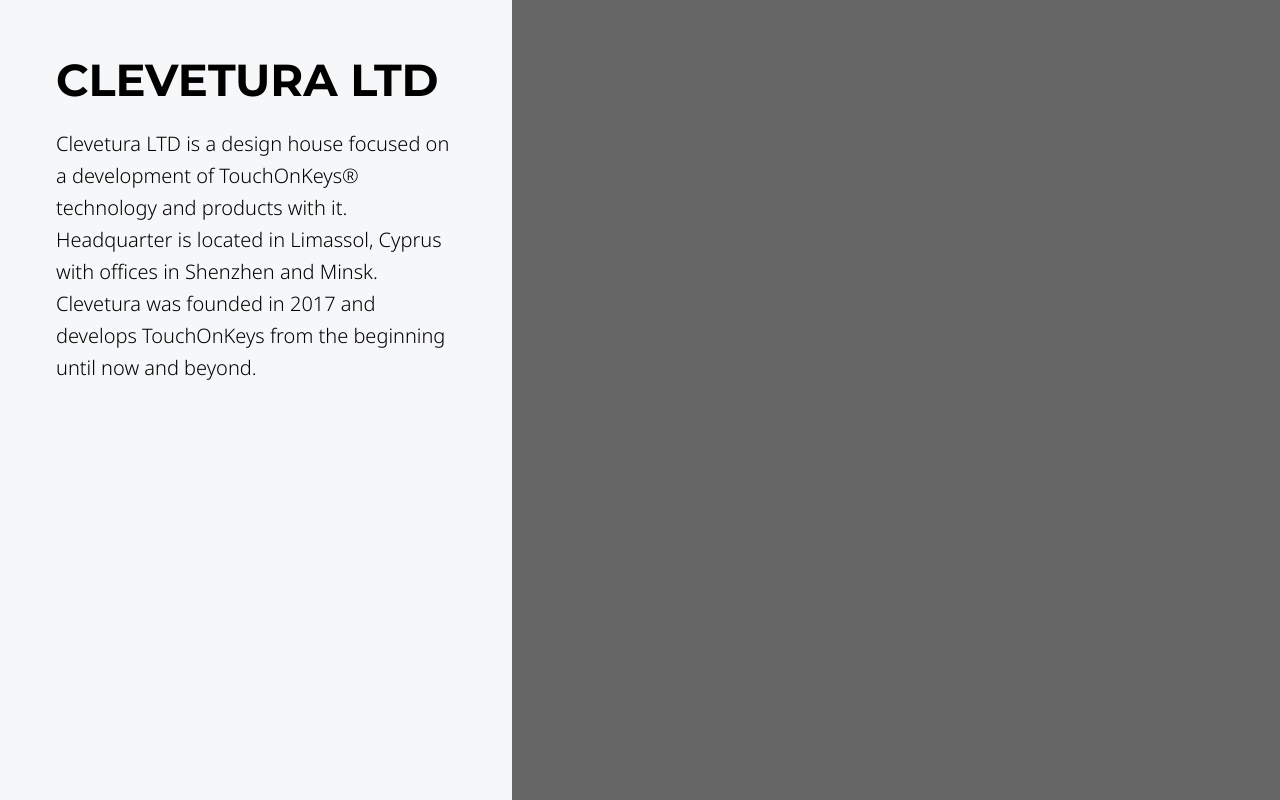
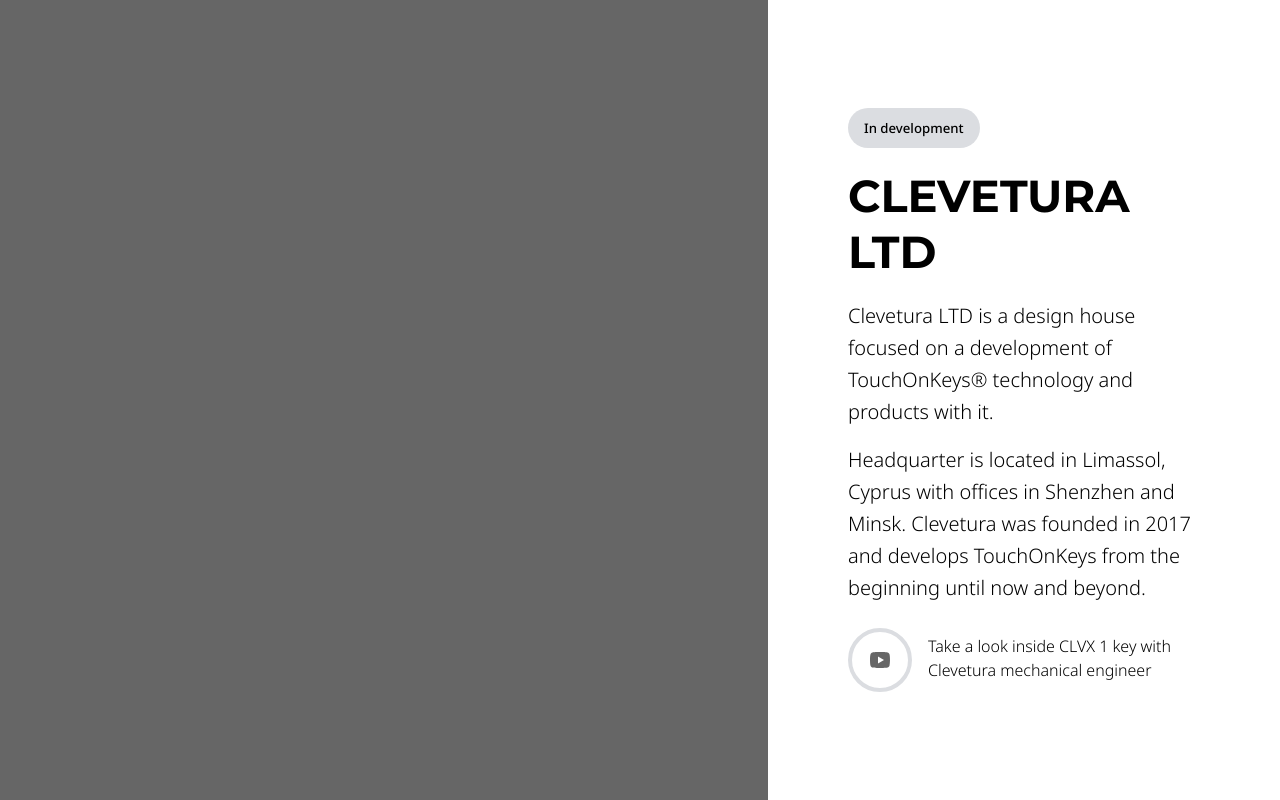
Before and after one commit to by-sitecom/clvx1-production, a Next.js app: page / in a window 1280 px wide. Shown: the top 800 px of the page. Built offline with nearby package versions, Linux system fonts and the light colour scheme.

Commit message:
add lr_section

```diff
--- a/app/globals.css
+++ b/app/globals.css
@@ -77,6 +77,26 @@
     @apply pb-[0.625rem] pt-[0.375rem];
   }
 
+  .wrap{
+    @apply mb-6 md:mb-9 xl:mb-12 xxl:mb-14;
+  }
+
+  .mark{
+   @apply mt-4 inline-flex items-center rounded-full bg-gray-300 px-4 py-3 text-s font-medium leading-s;
+  }
+
+  .lr_section{
+    @apply grid grid-cols-1 lg:grid-cols-2 xl:grid-cols-5;
+  }
+
+  .lr_section .content{
+    @apply p-6 md:p-9 xl:col-span-2 xl:p-12 xxl:p-14 xxxl:p-16 flex items-center;
+  }
+
+  .lr_section .media{
+    @apply relative bg-gray-400 xl:col-span-3 portrait:min-h-[50vh] landscape:min-h-screen;
+  }
+
   @media screen(xl) {
     h1,
     .h1 {
--- a/app/layout.tsx
+++ b/app/layout.tsx
@@ -9,7 +9,7 @@
 });
 
 const notoSans = Noto_Sans({
-  weight: ["300"],
+  weight: ["300", "500"],
   subsets: ["latin"],
   display: "swap",
   variable: "--font-noto-sans",
--- a/app/page.tsx
+++ b/app/page.tsx
@@ -3,21 +3,58 @@
 export default function Home() {
   return (
     <div>
-      <div className="grid grid-cols-1 md:grid-cols-2 xl:grid-cols-5">
-        <div className="bg-gray-100 px-6 py-3 md:px-9 md:py-6 xl:col-span-2 xxl:px-12 xxl:py-8">
+      <div className="wrap lr_section">
+        <div className="media"></div>
+        <div className="content">
+          <div>
+            <span className="mark">
+              In development
+            </span>
+            <div className="h2">Clevetura LTD</div>
+            <p>
+              Clevetura LTD is a design house focused on a development of
+              TouchOnKeys® technology and products with it.{" "}
+            </p>
+            <p>
+              Headquarter is located in Limassol, Cyprus with offices in
+              Shenzhen and Minsk. Clevetura was founded in 2017 and develops
+              TouchOnKeys from the beginning until now and beyond.
+            </p>
+            <Link href="/" className="video_link">
+              <span className="icon">
+                <Image
+                  src="/icon-video.svg"
+                  alt="video"
+                  width={20}
+                  height={16}
+                />
+              </span>
+              <span className="anchor">
+                Take a look inside CLVX 1 key with Clevetura mechanical engineer
+              </span>
+            </Link>
+          </div>
+        </div>
+      </div>
+
+      <div className="wrap lr_section">
+        <div className="lg:order-last media"></div>
+        <div className="content lg:order-first">
           <div>
             <div className="h2">Clevetura LTD</div>
             <p>
               Clevetura LTD is a design house focused on a development of
-              TouchOnKeys® technology and products with it. Headquarter is
-              located in Limassol, Cyprus with offices in Shenzhen and Minsk.
-              Clevetura was founded in 2017 and develops TouchOnKeys from the
-              beginning until now and beyond.
+              TouchOnKeys® technology and products with it.{" "}
+            </p>
+            <p>
+              Headquarter is located in Limassol, Cyprus with offices in
+              Shenzhen and Minsk. Clevetura was founded in 2017 and develops
+              TouchOnKeys from the beginning until now and beyond.
             </p>
           </div>
         </div>
-        <div className="relative bg-gray-400 xl:col-span-3 portrait:min-h-[50vh] landscape:min-h-screen"></div>
       </div>
+
       {/*
       <h1>
         CLVX 1 is a mechanical scissors keyboard
--- a/tailwind.config.js
+++ b/tailwind.config.js
@@ -11,6 +11,7 @@
       center: true,
     },
     fontSize: {
+      s:"0.825rem",
       xs: "1rem",
       sm: "1.375rem",
       md: "2rem",
@@ -28,6 +29,7 @@
       lg: "1024px",
       xl: "1200px",
       xxl: "1544px",
+      xxxl: "1800px",
     },
     colors: {
       gray: {
@@ -84,6 +86,7 @@
         10: "1.1",
       },
       lineHeight: {
+        s:"1rem",
         xs: "1.5rem",
         sm: "2rem",
         md: "3rem",
```
